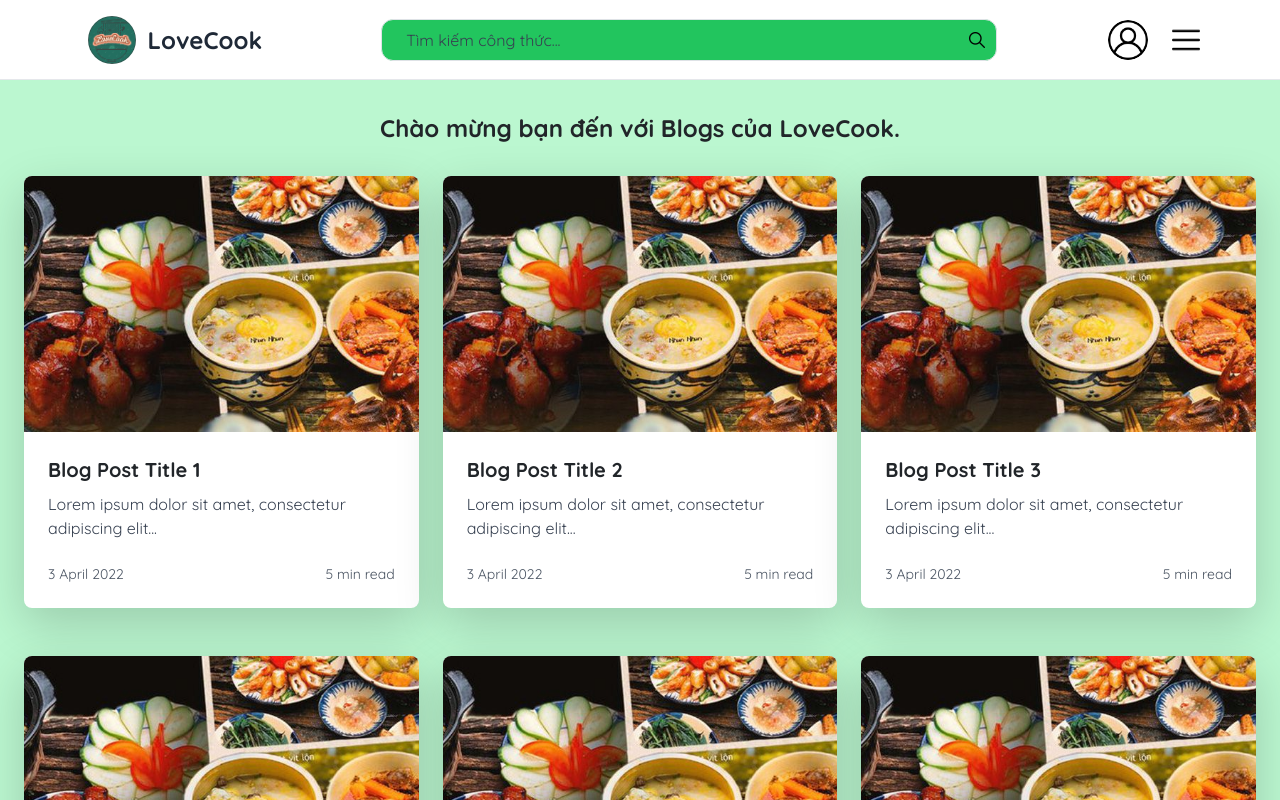
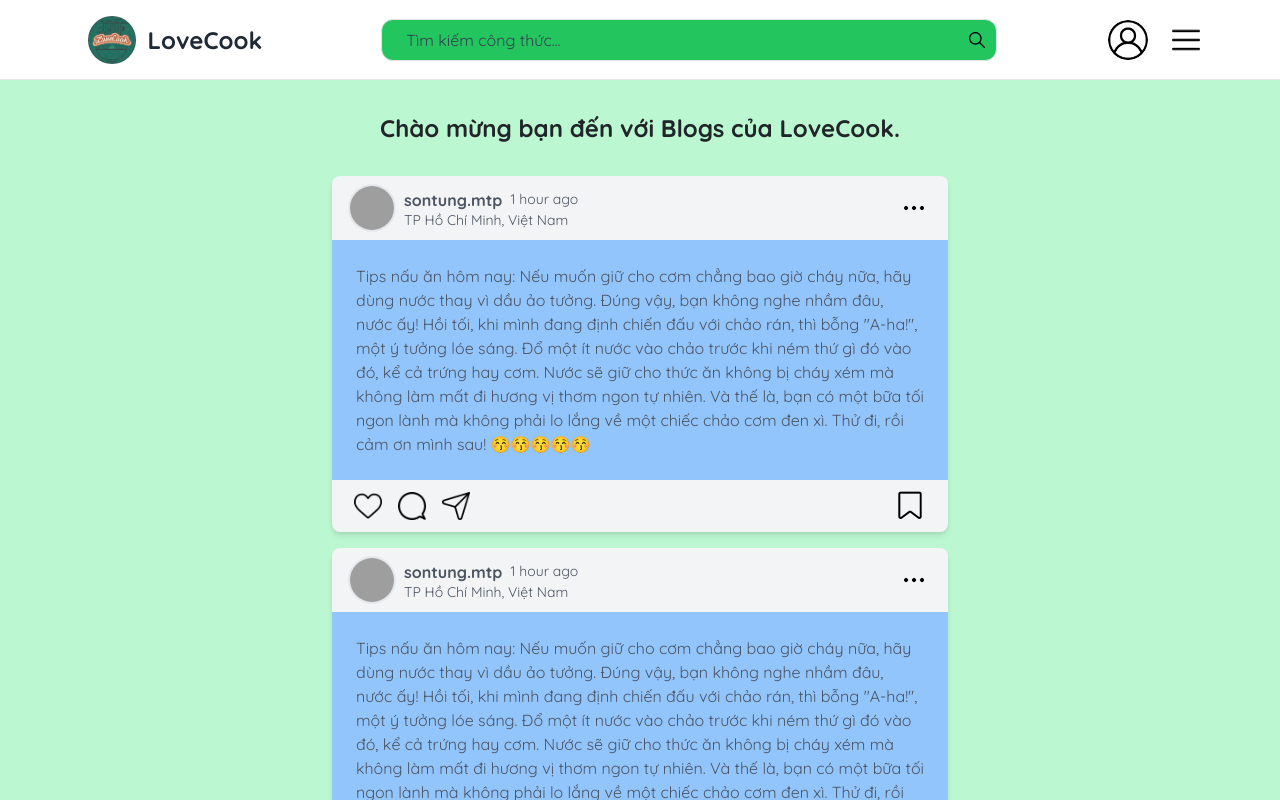
Before and after one commit to phong5824/IntroSE, a React (Vite) app in the folder client/: page /blog in a window 1280 px wide. Built offline with nearby package versions, Linux system fonts and the light colour scheme; grey boxes are pictures that could not be loaded.

Commit message:
Update UI Blog

```diff
--- a/client/src/components/modules/BlogPostCard.jsx
+++ b/client/src/components/modules/BlogPostCard.jsx
@@ -1,18 +1,76 @@
 import PropTypes from 'prop-types';
+import commentIcon from "/src/assets/chat.png";
+import likeIcon from "/src/assets/heart.png";
+import shareIcon from "/src/assets/send_2.png";
+import saveIcon from "/src/assets/bookmark.png";
+import moreIcon from "/src/assets/more.png";
 
 const BlogPostCard = ({ post }) => {
     return (
-        <div className="mb-6 bg-white rounded-lg overflow-hidden shadow-lg">
-            <img src={post.imageUrl} alt={post.title} className="w-full h-64 object-cover" />
-            <div className="p-6">
-                <h3 className="text-xl font-semibold mb-2">{post.title}</h3>
-                <p className="text-gray-700 mb-4">{post.excerpt}</p>
-                <div className="flex items-center justify-between text-gray-600 text-sm">
-                    <span>{post.date}</span>
-                    <span>{`${post.readTime} min read`}</span>
+        <div className="w-1/2 mx-auto mb-3 bg-gray-100 rounded-lg shadow-md">
+
+            <div className="flex justify-between items-center pt-2 pl-4 pr-4">
+                <div className="flex items-center text-gray-600 text-sm">
+                    <img
+                        className="h-12 w-12 rounded-full object-cover border-2"
+                        src="https://cdn.alongwalk.info/vn/wp-content/uploads/2022/10/31171151/300-hinh-nen-dien-thoai-cute-ngau-cuc-dep-duoc-tai-nhieu1667185911.jpg"
+                        alt=""
+                    />
+                    <div className="ml-2 items-center">
+                        <div className="flex flex-row space-x-2 items-center">
+                            <h1 className="text-base font-semibold">sontung.mtp</h1>
+                            <h1>1 hour ago</h1>
+                        </div>
+                        <h1>TP Hồ Chí Minh, Việt Nam</h1>
+                    </div>
+                </div>
+
+                <div className="ml-auto pr-2">
+                    <img
+                        className="h-5 w-5"
+                        src={moreIcon} alt=""
+                    />
                 </div>
             </div>
+
+            <div className="mt-2 text-gray-600 bg-blue-300 p-4">
+                Tips nấu ăn hôm nay: Nếu muốn giữ cho cơm chẳng bao giờ cháy nữa, hãy dùng nước thay vì dầu ảo tưởng. Đúng vậy, bạn không nghe nhầm đâu, nước ấy! Hồi tối, khi mình đang định chiến đấu với chảo rán, thì bỗng "A-ha!", một ý tưởng lóe sáng. Đổ một ít nước vào chảo trước khi ném thứ gì đó vào đó, kể cả trứng hay cơm. Nước sẽ giữ cho thức ăn không bị cháy xém mà không làm mất đi hương vị thơm ngon tự nhiên. Và thế là, bạn có một bữa tối ngon lành mà không phải lo lắng về một chiếc chảo cơm đen xì. Thử đi, rồi cảm ơn mình sau! 😚😚😚😚😚            </div>
+            <div className="flex items-center p-2.5 ml-3 mr-3">
+                {/* Like Icon */}
+                <div className="flex items-center mr-4">
+                    <img src={likeIcon} alt="like" className="h-7 w-7" />
+                </div>
+
+                {/* Comment Icon */}
+                <div className="flex items-center mr-4">
+                    <img src={commentIcon} alt="comment" className="h-7 w-7" />
+                </div>
+
+                {/* Share Icon */}
+                <div className="flex items-center">
+                    <img src={shareIcon} alt="share" className="h-7 w-7" />
+                </div>
+
+                {/* Save Icon */}
+                <div className="ml-auto">
+                    <img src={saveIcon} alt="save" className="h-8 w-8" />
+                </div>
+            </div>
+
+
         </div>
+
+        // <div className="mb-6 bg-white rounded-lg overflow-hidden shadow-lg">
+        //     <img src={post.imageUrl} alt={post.title} className="w-full h-64 object-cover" />
+        //     <div className="p-6">
+        //         <h3 className="text-xl font-semibold mb-2">{post.title}</h3>
+        //         <p className="text-gray-700 mb-4">{post.excerpt}</p>
+        //         <div className="flex items-center justify-between text-gray-600 text-sm">
+        //             <span>{post.date}</span>
+        //             <span>{`${post.readTime} min read`}</span>
+        //         </div>
+        //     </div>
+        // </div>
     );
 };
 
--- a/client/src/components/views/Blog.jsx
+++ b/client/src/components/views/Blog.jsx
@@ -22,11 +22,9 @@ const Blog = () => {
           Chào mừng bạn đến với Blogs của LoveCook.
         </h1>
         <div className="container mx-auto px-4">
-          <div className="grid grid-cols-1 md:grid-cols-2 lg:grid-cols-3 gap-4">
-            {blogPosts.map((post) => (
-              <BlogPostCard key={post.id} post={post} />
-            ))}
-          </div>
+          {blogPosts.map((post) => (
+            <BlogPostCard key={post.id} post={post} />
+          ))}
         </div>
       </div>
       <Pagination defaultCurrent={1} total={500} />;
--- a/client/src/components/views/Profile.jsx
+++ b/client/src/components/views/Profile.jsx
@@ -53,7 +53,7 @@ const Profile = () => {
                 <div className="flex items-center justify-center space-x-3">
                   <img className="h-5 w-5" src={RecipeIcon} alt="" />
                   <a
-                    href="/recipes"
+                    href="/users/recipeManager"
                     className="flex-grow bg-green-400 text-black p-2.5 my-2 rounded-r-full transition duration-300 ease-in-out hover:bg-green-500 shadow-md"
                   >
                     Your recipes
```
Also changed, not shown: client/src/assets/more.png (added), client/src/assets/send_2.png (added).
